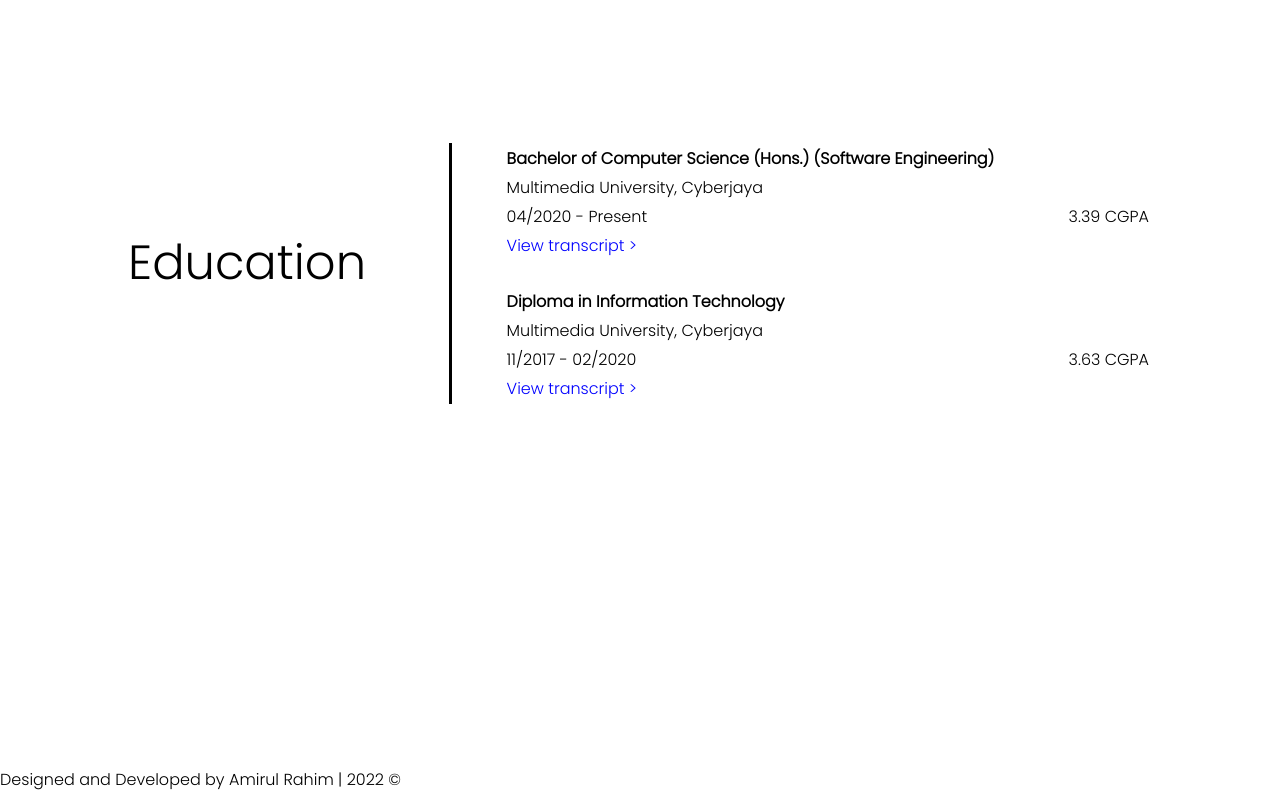
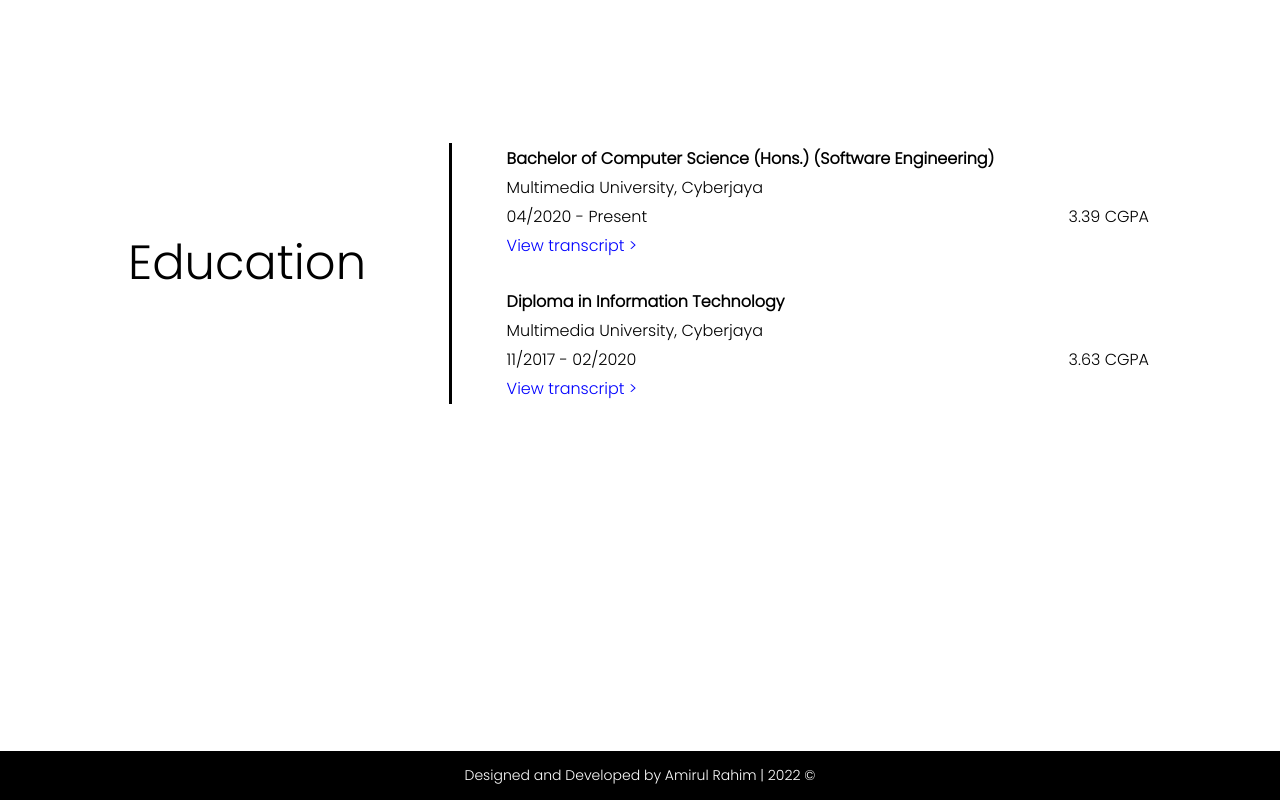
Before and after one commit to amirulrahim/cv, a plain HTML site: page index.html in a window 1280 px wide. Shown: the part 4103-4903 px from the top of the page. Drawn offline with Linux system fonts and the light colour scheme.

Commit message:
Update style.css

```diff
--- a/css/style.css
+++ b/css/style.css
@@ -368,3 +368,14 @@ ul {
 .cta:hover {
   color: darkblue;
 }
+
+/* footer */
+
+.bottom-container {
+  background-color: black;
+  color: white;
+  text-align: center;
+  padding-top: 0.01%;
+  padding-bottom: 0.01%;
+  font-size: 14px;
+}
```
